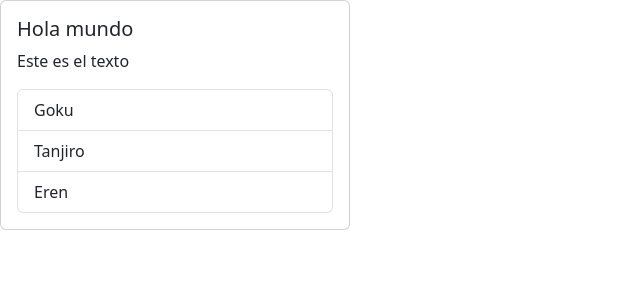
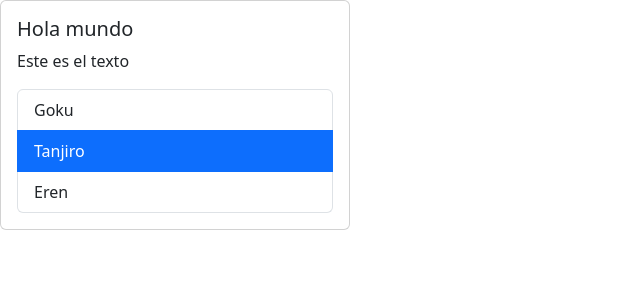
Before and after one commit to eduardom-34/react-academia-holamundo, a React (Vite) app in the folder react-app/: page / in a window 1280 px wide. Shown: the top 300 px of the page, without its empty margins (0-640 px from the left). Built offline with nearby package versions, Linux system fonts and the light colour scheme.

Commit message:
Gestion de estado done

```diff
--- a/react-app/src/components/List.tsx
+++ b/react-app/src/components/List.tsx
@@ -1,4 +1,6 @@
 // import type { MouseEvent } from "react";
+
+import { useState } from "react";
 
 type Props = {
   data: string[]
@@ -6,16 +8,21 @@
 
 export const List = (props: Props) => {
 
-  const handleClick = ( e: string ) => {
-    console.log(e)
+  const [index, setIndex] = useState(1);
+
+  const handleClick = (i: number) => {
+    setIndex(i);
   }
 
   const { data } = props;
 
   return (
     <ul className="list-group">
-      {data.map(elemento => (
-        <li onClick={ () => handleClick(elemento) } key={elemento} className="list-group-item">{elemento}</li>
+      {data.map((elemento, i) => (
+        <li onClick={
+          () => handleClick(i)}
+          key={elemento}
+          className={`list-group-item ${index === i ? 'active' : ''}` }>{elemento}</li>
       ))}
     </ul>
   )
```
